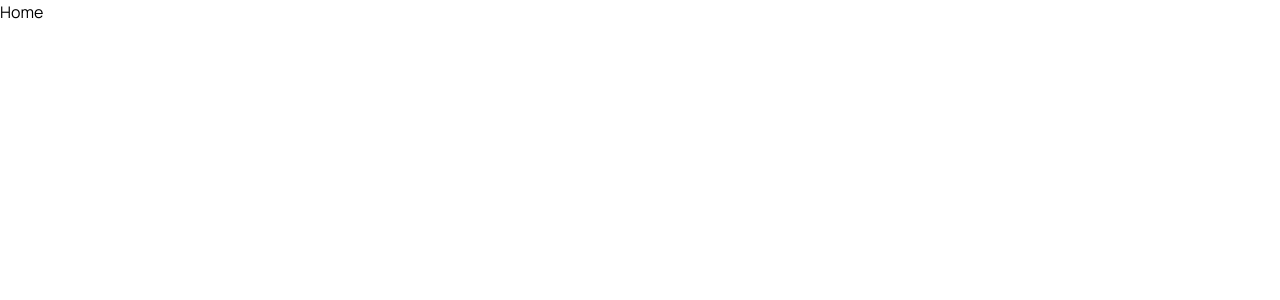
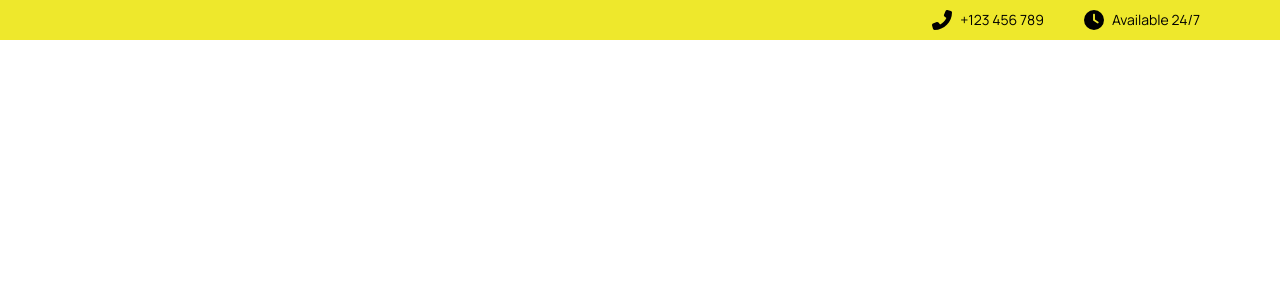
Before and after one commit to iamkayourday/Pestify, a React (Vite) app: page / in a window 1280 px wide. Shown: the top 300 px of the page. Built offline with nearby package versions, Linux system fonts and the light colour scheme.

Commit message:
feat: add Top component to Home page with contact information

```diff
--- a/src/Pages/Home/Home.jsx
+++ b/src/Pages/Home/Home.jsx
@@ -1,8 +1,11 @@
 import React from 'react'
+import Top from './Top'
 
 const Home = () => {
   return (
-    <div>Home</div>
+    <div>
+      <Top />
+    </div>
   )
 }
 
--- /dev/null
+++ b/src/Pages/Home/Top.jsx
@@ -0,0 +1,22 @@
+import React from "react";
+import { FaPhoneFlip, FaClock } from "react-icons/fa6";
+
+const Top = () => {
+  return (
+    <div className="bg-[#eee82c] h-[40px] flex justify-center lg:justify-end items-center px-4 md:px-20">
+      <span className="flex items-center space-x-2 mr-6 md:mr-10">
+        <FaPhoneFlip className="text-[#000] text-[16px] md:text-[20px]" />
+        <a className="text-[#000] text-xs md:text-sm" href="tel:+123456789">
+          +123 456 789
+        </a>
+      </span>
+
+      <span className="flex items-center space-x-2">
+        <FaClock className="text-[#000] text-[16px] md:text-[20px]" />
+        <p className="text-[#000] text-xs md:text-sm">Available 24/7</p>
+      </span>
+    </div>
+  );
+};
+
+export default Top;
```
